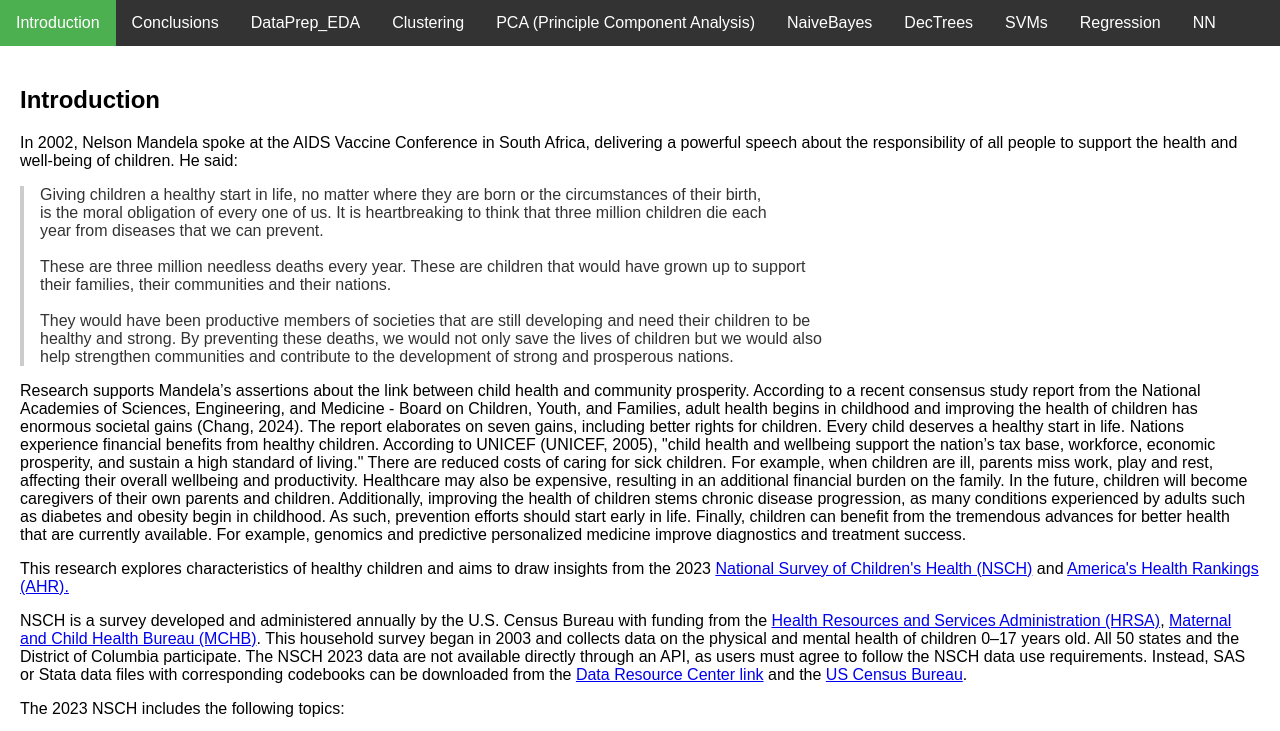
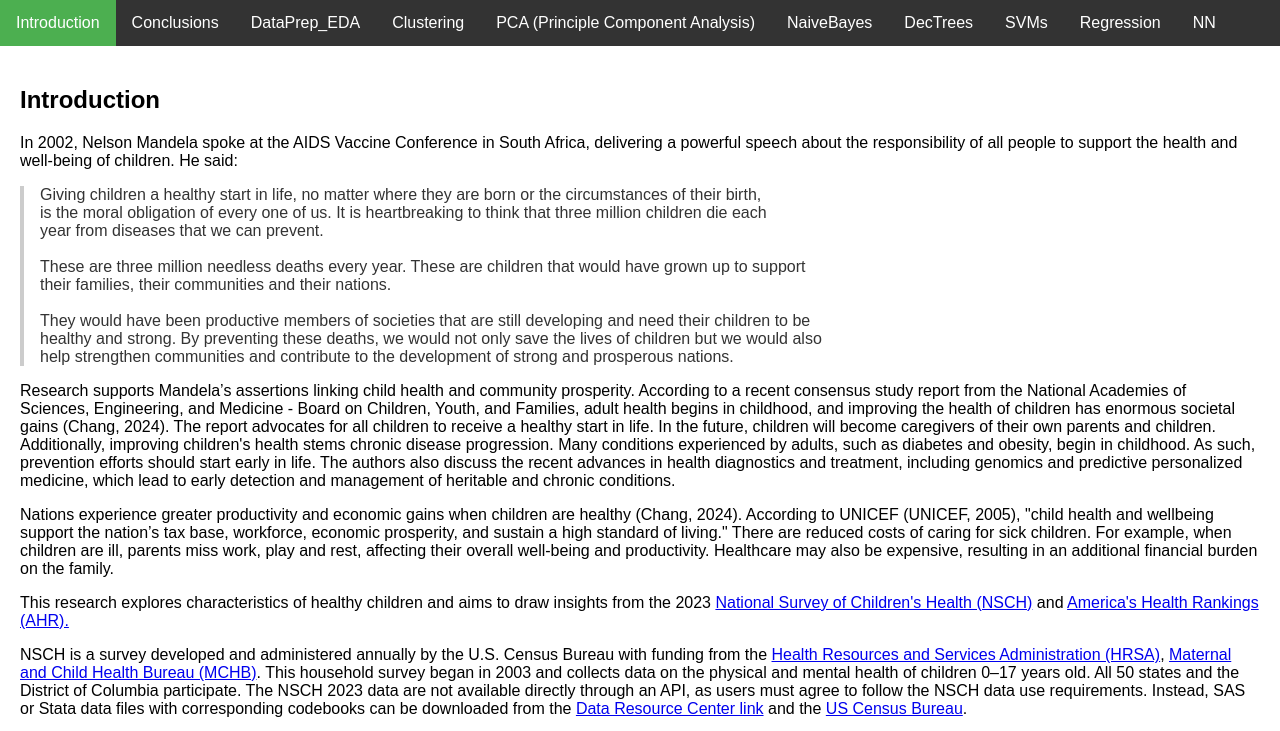
Before and after one commit to vt-art/NSCH-Machine-Learning-Project, a plain HTML site: page index.html in a window 1280 px wide. Shown: the top 731 px of the page. Drawn offline with Linux system fonts and the light colour scheme.

Commit message:
Update index.html

```diff
--- a/index.html
+++ b/index.html
@@ -73,17 +73,20 @@
     </p>
 
     <p>
-      Research supports Mandela’s assertions about the link between child health and community prosperity. According to a recent consensus study
+      Research supports Mandela’s assertions linking child health and community prosperity. According to a recent consensus study
       report from the National Academies of Sciences, Engineering, and Medicine - Board on Children, Youth, and Families, adult health begins in
-      childhood and improving the health of children has enormous societal gains (Chang, 2024). The report elaborates on seven gains, including
-      better rights for children. Every child deserves a healthy start in life. Nations experience financial benefits from healthy children.
-      According to UNICEF (UNICEF, 2005), "child health and wellbeing support the nation’s tax base, workforce, economic prosperity, and sustain
-      a high standard of living." There are reduced costs of caring for sick children. For example, when children are ill, parents miss work, play
-      and rest, affecting their overall wellbeing and productivity. Healthcare may also be expensive, resulting in an additional financial burden
-      on the family. In the future, children will become caregivers of their own parents and children. Additionally, improving the health of children
-      stems chronic disease progression, as many conditions experienced by adults such as diabetes and obesity begin in childhood. As such, prevention
-      efforts should start early in life. Finally, children can benefit from the tremendous advances for better health that are currently available.
-      For example, genomics and predictive personalized medicine improve diagnostics and treatment success.
+      childhood, and improving the health of children has enormous societal gains (Chang, 2024). The report advocates for all children to receive
+      a healthy start in life. In the future, children will become caregivers of their own parents and children. Additionally, improving children's
+      health stems chronic disease progression. Many conditions experienced by adults, such as diabetes and obesity, begin in childhood. As such,
+      prevention efforts should start early in life. The authors also discuss the recent advances in health diagnostics and treatment, including
+      genomics and predictive personalized medicine, which lead to early detection and management of heritable and chronic conditions.
+    </p>
+
+    <p>
+      Nations experience greater productivity and economic gains when children are healthy (Chang, 2024). According to UNICEF (UNICEF, 2005), "child health and wellbeing
+      support the nation’s tax base, workforce, economic prosperity, and sustain a high standard of living." There are reduced costs of caring for
+      sick children. For example, when children are ill, parents miss work, play and rest, affecting their overall well-being and productivity.
+      Healthcare may also be expensive, resulting in an additional financial burden on the family.
     </p>
 
     <p>
```
